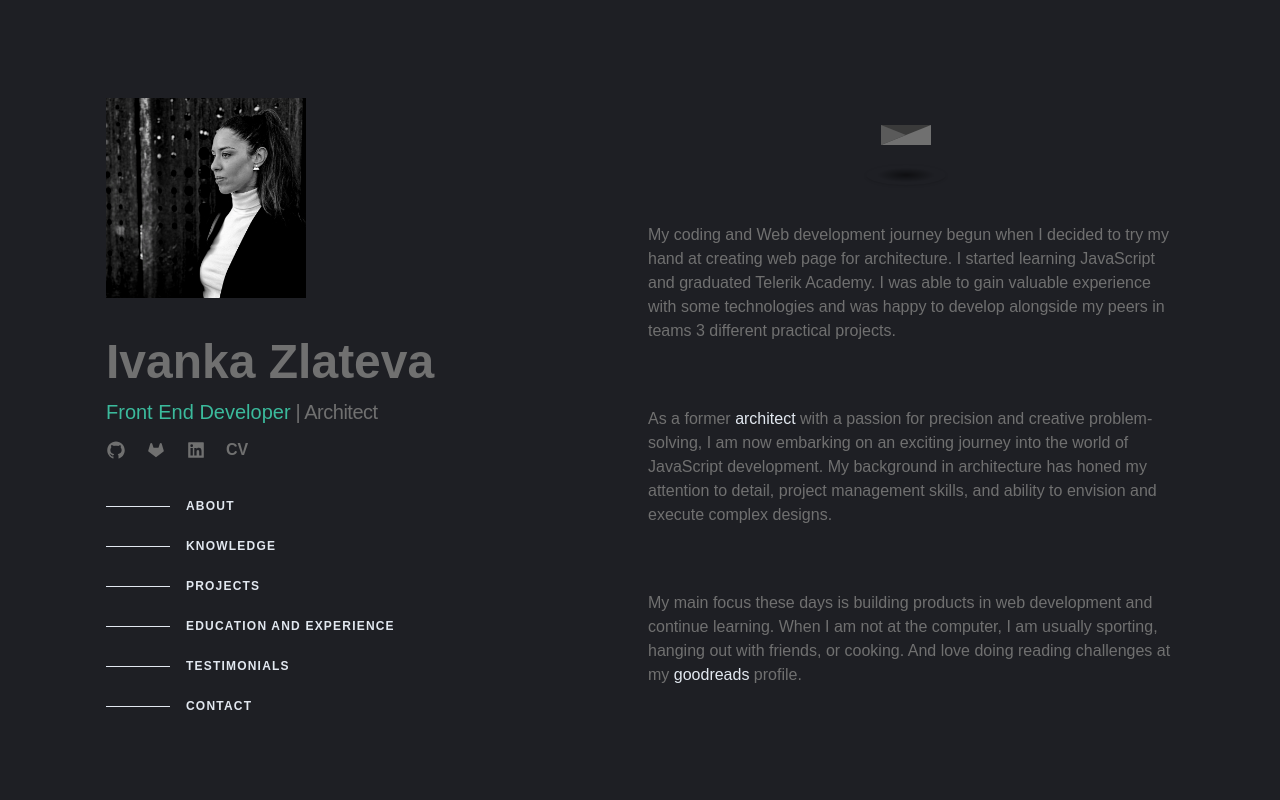
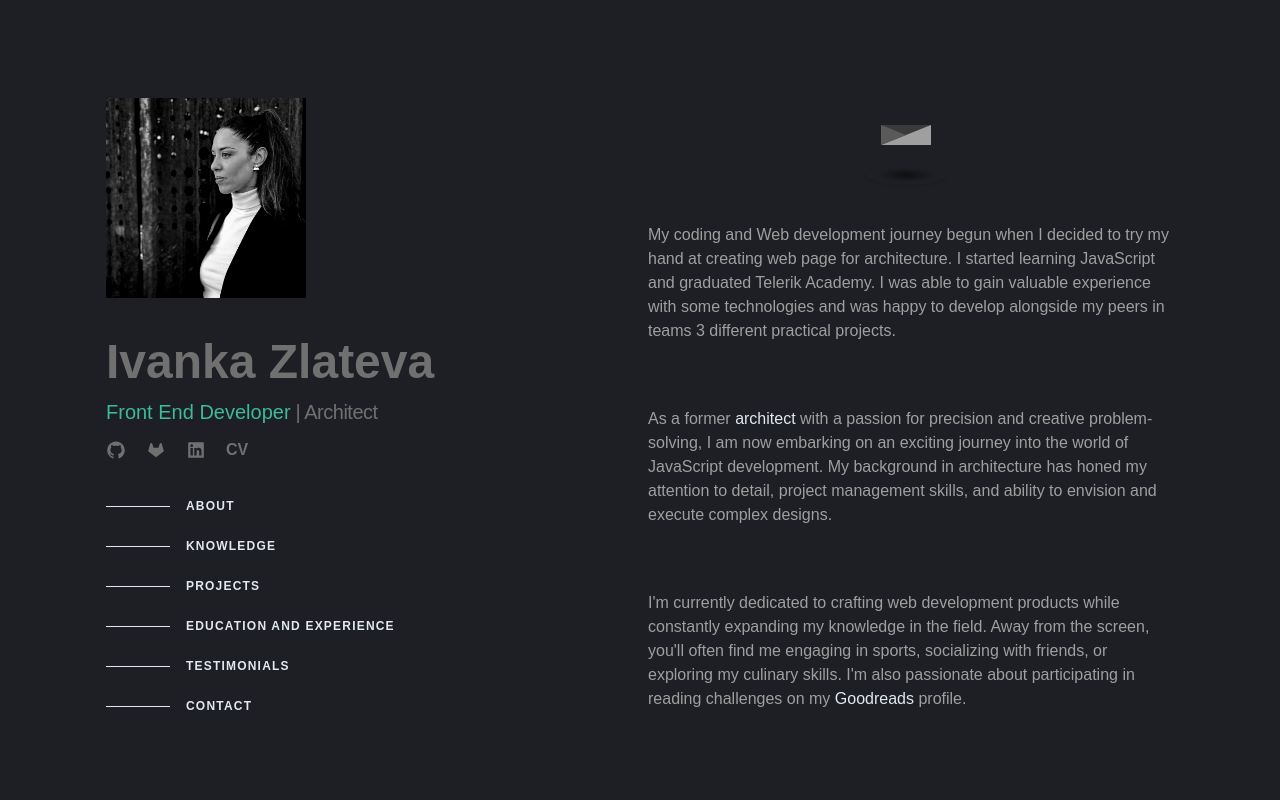
Before and after one commit to ipz06/my-portfolio, a Next.js app: page / in a window 1280 px wide. Shown: the top 800 px of the page. Built offline with nearby package versions, Linux system fonts and the light colour scheme.

Commit message:
Change some style

```diff
--- a/src/app/about/page.tsx
+++ b/src/app/about/page.tsx
@@ -10,12 +10,12 @@ export default function About () {
                 <h2 className="text-[#3BBA9C] text-lg font-bold tracking-widest lg:sr-only">ABOUT</h2>
             </div>
             <div>
-                <p className="mb-4 text-[#707070]">
+                <p className="mb-4 text-[#9f9f9f]">
                 My coding and Web development journey begun when I decided to try my hand at creating web page for architecture.
                 I started learning JavaScript and graduated Telerik Academy.  I was able to gain valuable experience with some <a href='#skills'>technologies </a>
                 and was happy to develop alongside my peers in teams 3 different practical projects.
                 </p>
-                <p className="my-16 text-[#707070]">
+                <p className="my-16 text-[#9f9f9f]">
                 As a former <Link
                 href='https://issuu.com/vaniatodorova6/docs/portfolio_ivanka_todorova'
                 target="_blank"
@@ -33,21 +33,21 @@ export default function About () {
                 My background in architecture has honed my attention to detail, project management skills,
                 and ability to envision and execute complex designs.
                 </p>
-                <p className="my-16 text-[#707070]">
-                My main focus these days is building products in web development and continue learning.
-                When I am not at the computer, I am usually sporting,
-                hanging out with friends, or cooking. And love doing reading
-                challenges at my <Link
+                <p className="my-16 text-[#9f9f9f]">
+                I'm currently dedicated to crafting web development products while constantly
+                expanding my knowledge in the field. Away from the screen, you'll often find me
+                engaging in sports, socializing with friends, or exploring my culinary skills.
+                I'm also passionate about participating in reading challenges on my <Link
                 href='https://www.goodreads.com/'
                 target="_blank"
                 className="text-slate-200 hover:text-[#3BBA9C] border-b-0 hover:border-b-2  hover:border-[#3BBA9C] transition-all"
                 data-tooltip-id="my-tooltip-arch"
-                data-tooltip-content="To my GoodReads profile"
+                data-tooltip-content="To my Goodreads profile"
                 data-tooltip-place="bottom"
                  >
                     <Tooltip id="my-tooltip-good" arrowColor='#707070' style={{ backgroundColor: "#707070", color: "white" }}/>
 
-                    goodreads</Link> profile.
+                 Goodreads</Link> profile.
                 </p>
             </div>
 
--- a/src/app/animation.css
+++ b/src/app/animation.css
@@ -25,7 +25,7 @@
       height: 0;
       border-style: solid;
       border-width: 0 0 20px 50px;
-      border-color: transparent transparent #707070 transparent;
+      border-color: transparent transparent #9f9f9f transparent;
       z-index: 2;
     }
 
--- a/src/app/page.tsx
+++ b/src/app/page.tsx
@@ -224,7 +224,7 @@ export default function Home() {
                   data-tooltip-place="top"
                   >
                     <Tooltip id="play" arrowColor='#707070' style={{ backgroundColor: "#707070", color: "white" }}/>
-                  <TbTicTac size={30}/>
+                  <TbTicTac size={50}/>
                 </Link>
               </div>
             </div>
```
